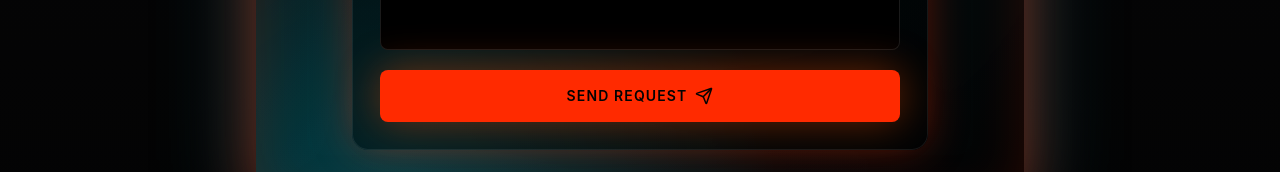
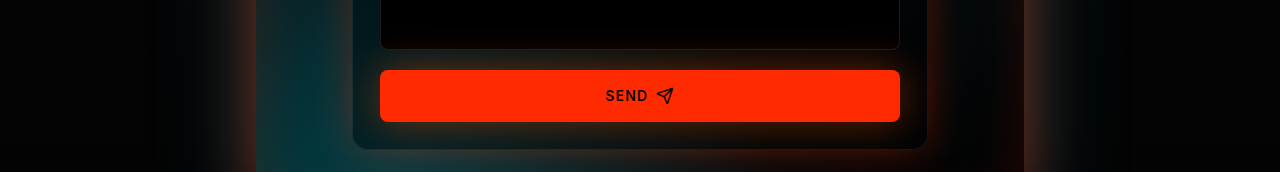
Before and after one commit to kaliplayhq/kaliplay-web, a Next.js app: page /en in a window 1280 px wide. Shown: the part 3981-4153 px from the top of the page. Built offline with nearby package versions, Linux system fonts and the light colour scheme.

Commit message:
contact forms: button label SEND REQUEST -> SEND (all locales)

```diff
--- a/src/i18n.ts
+++ b/src/i18n.ts
@@ -142,7 +142,7 @@ const en: HomeCopy = {
     emailPlaceholder: "name@company.com",
     message: "Message",
     messagePlaceholder: "Tell us what inventory, access, partnership, or review you need.",
-    send: "Send request",
+    send: "Send",
     sending: "Sending…",
     success: "Request sent. We'll get back to you soon.",
     error: "Something went wrong. Please email info@kaliplay.com.",
@@ -360,7 +360,7 @@ const es: Translation = {
     emailPlaceholder: "nombre@empresa.com",
     message: "Mensaje",
     messagePlaceholder: "Contanos qué inventario, acceso, alianza o revisión necesitás.",
-    send: "Enviar consulta",
+    send: "Enviar",
     sending: "Enviando…",
     success: "Consulta enviada. Te respondemos pronto.",
     error: "Algo salió mal. Escribinos a info@kaliplay.com.",
@@ -459,7 +459,7 @@ const pt: Translation = {
     emailPlaceholder: "nome@empresa.com",
     message: "Mensagem",
     messagePlaceholder: "Conte qual inventário, acesso, parceria ou revisão você precisa.",
-    send: "Enviar pedido",
+    send: "Enviar",
     sending: "Enviando…",
     success: "Pedido enviado. Em breve respondemos.",
     error: "Algo deu errado. Escreva para info@kaliplay.com.",
```
